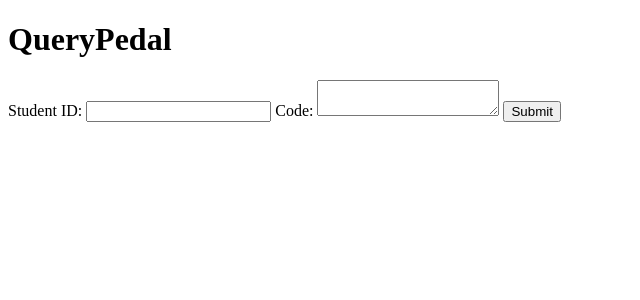
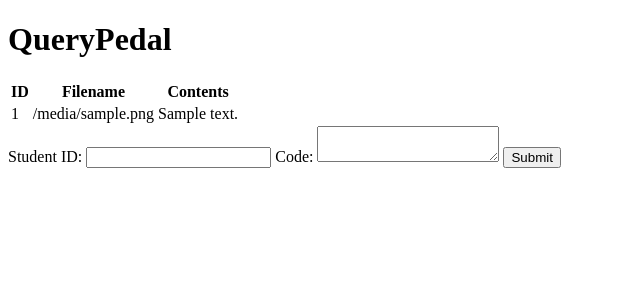
Before and after one commit to hzhan18/QueryPedal, a Flask app: template templates/index.html in a window 1280 px wide. Shown: the top 300 px of the page, without its empty margins (0-640 px from the left). Run offline with Flask 3, Linux system fonts and the light colour scheme; the template is opened without the code that fills it: most values are stand-ins (such as "Sample title", 1, 10 or a date in 2020).

Commit message:
Update index.html to show sample entries from the db for testing

```diff
--- a/templates/index.html
+++ b/templates/index.html
@@ -7,6 +7,20 @@
 </head>
 <body>
     <h1>QueryPedal</h1>
+    <table>
+        <tr>
+            <th>ID</th>
+            <th>Filename</th>
+            <th>Contents</th>
+        </tr>
+        {% for document in documents %}
+        <tr>
+            <td>{{ document.id }}</td>
+            <td>{{ document.filename }}</td>
+            <td>{{ document.contents }}</td>
+        </tr>
+        {% endfor %}
+    </table>
     <form action="/submit" method="post">
         <label for="student_id">Student ID:</label>
         <input type="text" id="student_id" name="student_id" required />
```
Lines whose indentation alone changed are shown as unchanged.
